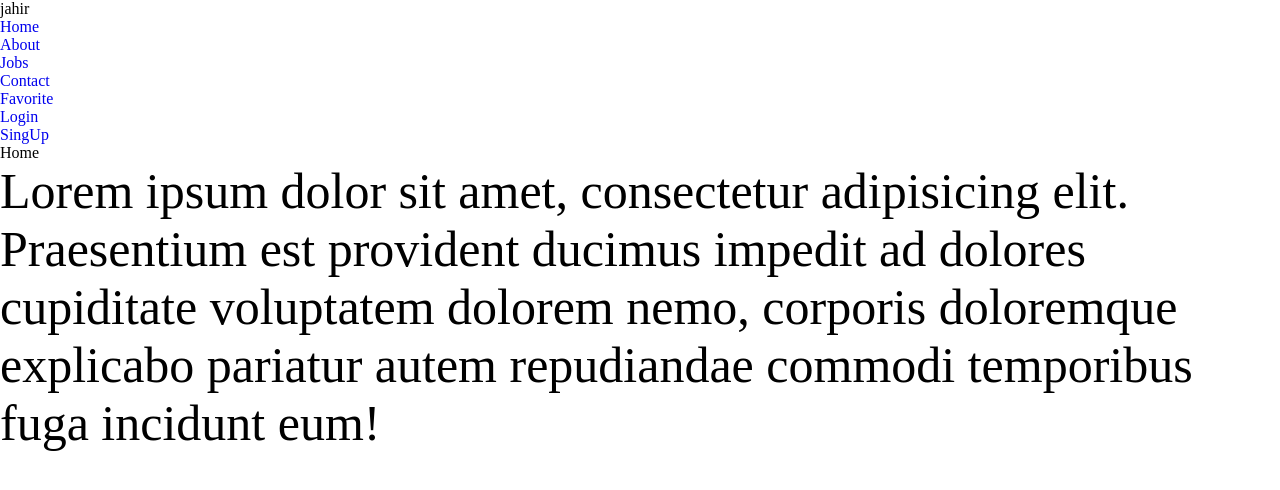
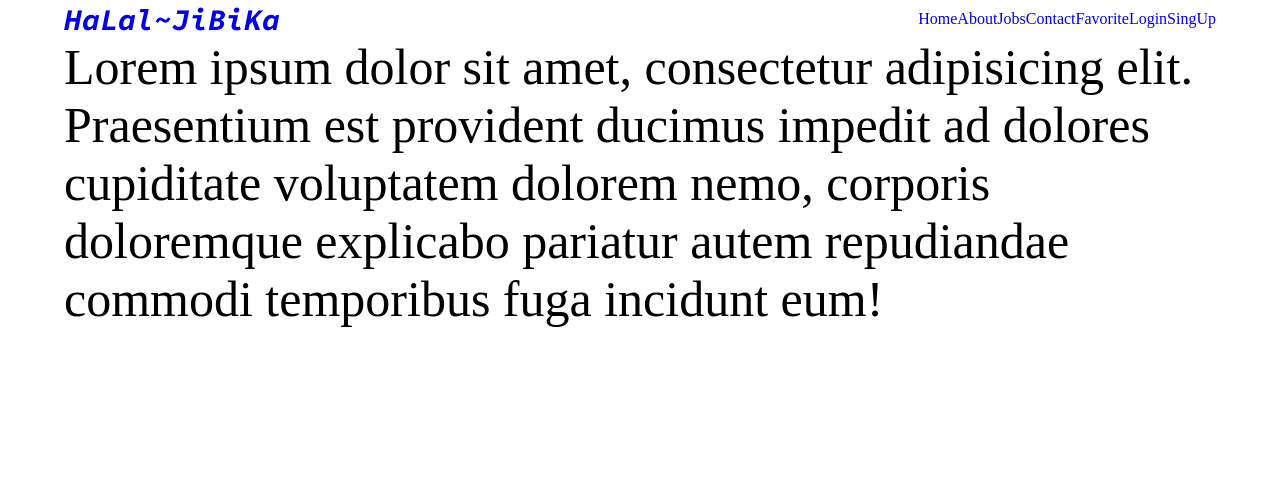
Before and after one commit to superSimpleJahir/Halal-Jibika, a React (Vite) app: page / in a window 1280 px wide. Shown: the top 490 px of the page. Built offline with nearby package versions, Linux system fonts and the light colour scheme.

Commit message:
[Done] navlink add with router

```diff
--- a/src/App.jsx
+++ b/src/App.jsx
@@ -1,4 +1,4 @@
-import "./App.css";
+import './style/App.css';
 import MainLayout from "./layout/MainLayout";
 
 
--- a/src/layout/Header/Header.jsx
+++ b/src/layout/Header/Header.jsx
@@ -1,29 +1,32 @@
-import style from "./Header.module.css";
+import { NavLink } from "react-router-dom";
+import style from "../../style/Header.module.css";
 const Header = () => {
   return (
-    <nav>
-      <div className={style}>jahir</div>
-      <ul className={style.flex}>
+    <nav className={`flex`}>
+      <div className={style.logo}>
+        <NavLink to='/'>HaLal~JiBiKa</NavLink>
+      </div>
+      <ul className={`${style.flex} flex`}>
         <li>
-          <a href="#">Home</a>
+          <NavLink to='/'>Home</NavLink>
         </li>
         <li>
-          <a href="#">About</a>
+          <NavLink to='/about'>About</NavLink>
         </li>
         <li>
-          <a href="#">Jobs</a>
+          <NavLink to='/jobs'>Jobs</NavLink>
         </li>
         <li>
-          <a href="#">Contact</a>
+          <NavLink to='/contact'>Contact</NavLink>
         </li>
         <li>
-          <a href="#">Favorite</a>
+          <NavLink to='/favorite'>Favorite</NavLink>
         </li>
         <li>
-          <a href="#">Login</a>
+          <NavLink to='/login'>Login</NavLink>
         </li>
         <li>
-          <a href="#">SingUp</a>
+          <NavLink to='/singup'>SingUp</NavLink>
         </li>
       </ul>
     </nav>
--- a/src/layout/Header/Header.module.css
+++ /dev/null
@@ -1,19 +0,0 @@
-* {
-  margin: 0;
-  padding: 0;
-  box-sizing: border-box;
-}
-
-ul {
-  list-style: none;
-}
-
-a {
-  text-decoration: none;
-}
-
-.logo {
-  color: aqua;
-  font-weight: bold;
-  font-size: 40px;
-}
--- a/src/layout/MainLayout.jsx
+++ b/src/layout/MainLayout.jsx
@@ -3,7 +3,7 @@ import Footer from './Footer/Footer';
 import Header from './Header/Header';
 const MainLayout = () => {
   return (
-    <div>
+    <div className='container'>
       <Header/>
       <Outlet/>
       <Footer/>
--- a/src/page/Home/Home.jsx
+++ b/src/page/Home/Home.jsx
@@ -1,9 +1,11 @@
-
+import style from '../../style/Home.module.css'
 const Home = () => {
   return (
-    <div>
-      Home
-    </div>
+    <header>
+      <section className={style}>
+
+      </section>
+    </header>
   );
 };
 
--- /dev/null
+++ b/src/style/App.css
@@ -0,0 +1,26 @@
+* {
+  margin: 0;
+  padding: 0;
+  box-sizing: border-box;
+}
+.container{
+  max-width: 90%;
+  margin: 0 auto;
+}
+ul {
+  list-style: none;
+}
+
+a {
+  text-decoration: none;
+}
+
+.flex{
+  display: flex;
+  align-items: center;
+  justify-content: space-between;
+}
+.grid{
+  display: grid;
+  grid-template-columns: repeat(3,1fr);
+}
--- /dev/null
+++ b/src/style/Header.module.css
@@ -0,0 +1,8 @@
+@import url('https://fonts.googleapis.com/css2?family=Source+Code+Pro:ital,wght@1,600;1,700&display=swap');
+
+.logo {
+  font-family: 'Source Code Pro', monospace;
+  color: #39A7FF;
+  font-weight: 700;
+  font-size: 30px;
+}
```
Also changed, not shown: src/style/Home.module.css (added).
